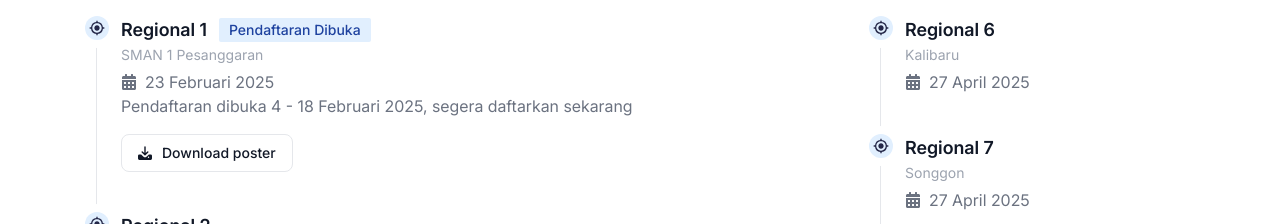
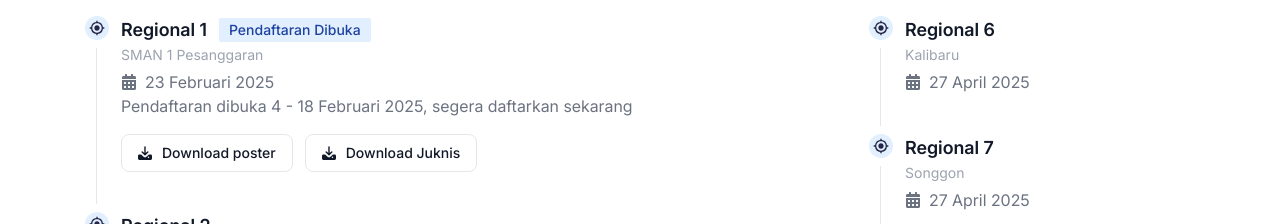
Before and after one commit to Firay24/JD-FiraYusiRukmana-jcc-frontend, a Next.js app: page / in a window 1280 px wide. Shown: the part 1160-1384 px from the top of the page. Built offline with nearby package versions, Linux system fonts and the light colour scheme.

Commit message:
feat: add Juknis Regional 1 document
- Added Juknis Regional 1 PDF file
- Updated Pages and Kids array in Catalog
- Updated Resources, Contents, and MediaBox
- Minor adjustments to Font and ExtGState
- Updated XObject and Image information

```diff
--- a/src/app/(landing)/_component/Main/index.tsx
+++ b/src/app/(landing)/_component/Main/index.tsx
@@ -181,6 +181,7 @@ const MainLandingPage = ({ convertEpochToDate }: MainLandingProps) => {
                 </div>
                 {item.description ? <p className="mb-4 text-base font-normal text-gray-500">{item.description}</p> : null}
                 {item.status ? (
+                  <div className="flex gap-3">
                     <a href={item.path} download="PosterJunio-Regional1.png" className="inline-flex items-center rounded-lg border border-gray-200 bg-white px-4 py-2 text-sm font-medium text-gray-900 hover:bg-gray-100 hover:text-blue-700 focus:z-10 focus:text-blue-700 focus:outline-none focus:ring-4 focus:ring-gray-100">
                       <svg className="me-2.5 h-3.5 w-3.5" aria-hidden="true" xmlns="http://www.w3.org/2000/svg" fill="currentColor" viewBox="0 0 20 20">
                         <path d="M14.707 7.793a1 1 0 0 0-1.414 0L11 10.086V1.5a1 1 0 0 0-2 0v8.586L6.707 7.793a1 1 0 1 0-1.414 1.414l4 4a1 1 0 0 0 1.416 0l4-4a1 1 0 0 0-.002-1.414Z" />
@@ -188,6 +189,14 @@ const MainLandingPage = ({ convertEpochToDate }: MainLandingProps) => {
                       </svg>{" "}
                       Download poster
                     </a>
+                    <a href={item.juknis} download="juknis-regional1.pdf" className="inline-flex items-center rounded-lg border border-gray-200 bg-white px-4 py-2 text-sm font-medium text-gray-900 hover:bg-gray-100 hover:text-blue-700 focus:z-10 focus:text-blue-700 focus:outline-none focus:ring-4 focus:ring-gray-100">
+                      <svg className="me-2.5 h-3.5 w-3.5" aria-hidden="true" xmlns="http://www.w3.org/2000/svg" fill="currentColor" viewBox="0 0 20 20">
+                        <path d="M14.707 7.793a1 1 0 0 0-1.414 0L11 10.086V1.5a1 1 0 0 0-2 0v8.586L6.707 7.793a1 1 0 1 0-1.414 1.414l4 4a1 1 0 0 0 1.416 0l4-4a1 1 0 0 0-.002-1.414Z" />
+                        <path d="M18 12h-2.55l-2.975 2.975a3.5 3.5 0 0 1-4.95 0L4.55 12H2a2 2 0 0 0-2 2v4a2 2 0 0 0 2 2h16a2 2 0 0 0 2-2v-4a2 2 0 0 0-2-2Zm-3 5a1 1 0 1 1 0-2 1 1 0 0 1 0 2Z" />
+                      </svg>{" "}
+                      Download Juknis
+                    </a>
+                  </div>
                 ) : null}
               </li>
             ))}
--- a/src/app/(landing)/type.ts
+++ b/src/app/(landing)/type.ts
@@ -22,4 +22,5 @@ export interface IRegionalTimeline {
   location: string;
   path: string;
   description: string;
+  juknis: string;
 }
--- a/src/data/regional.ts
+++ b/src/data/regional.ts
@@ -9,6 +9,7 @@ export const regionalTimeline: IRegionalTimeline[] = [
     status: true,
     location: "SMAN 1 Pesanggaran",
     path: "/posterRegional1.png",
+    juknis: "/juknis-regional1.pdf",
     description: "Pendaftaran dibuka 4 - 18 Februari 2025, segera daftarkan sekarang",
   },
   {
@@ -19,6 +20,7 @@ export const regionalTimeline: IRegionalTimeline[] = [
     status: false,
     location: "Cluring",
     path: "",
+    juknis: "",
     description: "",
   },
   {
@@ -29,6 +31,7 @@ export const regionalTimeline: IRegionalTimeline[] = [
     status: false,
     location: "Purwoharjo",
     path: "",
+    juknis: "",
     description: "",
   },
   {
@@ -39,6 +42,7 @@ export const regionalTimeline: IRegionalTimeline[] = [
     status: false,
     location: "Srono",
     path: "",
+    juknis: "",
     description: "",
   },
   {
@@ -49,6 +53,7 @@ export const regionalTimeline: IRegionalTimeline[] = [
     status: false,
     location: "Rogojampi",
     path: "",
+    juknis: "",
     description: "",
   },
   {
@@ -59,6 +64,7 @@ export const regionalTimeline: IRegionalTimeline[] = [
     status: false,
     location: "Kalibaru",
     path: "",
+    juknis: "",
     description: "",
   },
   {
@@ -69,6 +75,7 @@ export const regionalTimeline: IRegionalTimeline[] = [
     status: false,
     location: "Songgon",
     path: "",
+    juknis: "",
     description: "",
   },
   {
@@ -79,6 +86,7 @@ export const regionalTimeline: IRegionalTimeline[] = [
     status: false,
     location: "Banyuwangi Kota",
     path: "",
+    juknis: "",
     description: "",
   },
   {
@@ -89,6 +97,7 @@ export const regionalTimeline: IRegionalTimeline[] = [
     status: false,
     location: "Wongsorejo",
     path: "",
+    juknis: "",
     description: "",
   },
   {
@@ -99,6 +108,7 @@ export const regionalTimeline: IRegionalTimeline[] = [
     status: false,
     location: "Bango",
     path: "",
+    juknis: "",
     description: "",
   },
   {
@@ -109,6 +119,7 @@ export const regionalTimeline: IRegionalTimeline[] = [
     status: false,
     location: "Genteng",
     path: "",
+    juknis: "",
     description: "",
   },
 ];
```
Also changed, not shown: 1 other file (tests, documents, lock files or other folders). Lines whose indentation alone changed are shown as unchanged.
